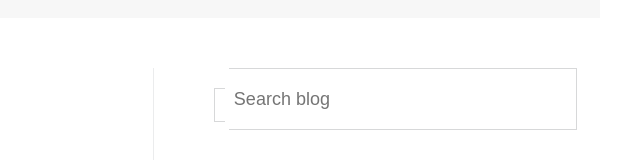
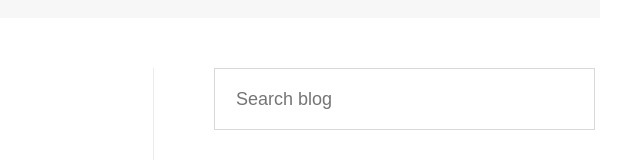
Before and after one commit to mihailx21/Glivera-team-answear, a plain HTML site: page index.html in a window 1280 px wide. Shown: the part 640-800 px from the top of the page, 640-1280 px from the left. Drawn offline with Linux system fonts and the light colour scheme.

```diff
--- a/index.html
+++ b/index.html
@@ -198,7 +198,6 @@
         <!-- left aside data -->
         <aside>
             <div class="search-bar">
-                <button class="search-button"><i class="fa fa-search"></i></button>
                 <input class="search-input" type="text" placeholder=" Search blog">
             </div>
             <div class="aside-data">
--- a/src/style.css
+++ b/src/style.css
@@ -270,29 +270,15 @@
 .search-input{
     margin-left: 0;
     width: 90%;
-    padding: 16px 0 16px 0;
+    padding: 16px;
     font-weight: 300;
     font-size: 18px;
     line-height: 28px;
     color: #22252E;
     border:none;
-    border-top: 1px solid #D7D8D9;
-    border-right: 1px solid #D7D8D9;
-    border-bottom: 1px solid #D7D8D9;
+    border: 1px solid #D7D8D9;
 }
-.search-button{
-    margin-right: 0;
-    padding: 16px 5px 16px 5px;
-    font-weight: 300;
-    font-size: 18px;
-    line-height: 28px;
-    color: #22252E;
-    background-color: white;
-    border: none;
-    border-top: 1px solid #D7D8D9;
-    border-left: 1px solid #D7D8D9;
-    border-bottom: 1px solid #D7D8D9;
-}
+
 h2{
     display: flex;
     align-items: center;
```
